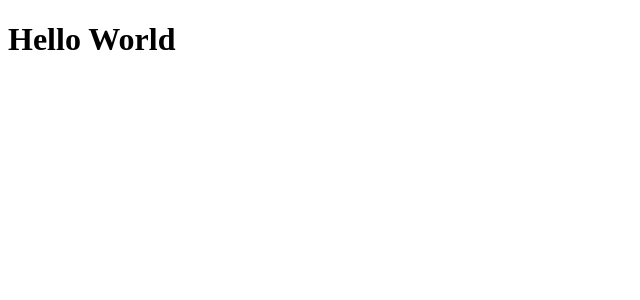
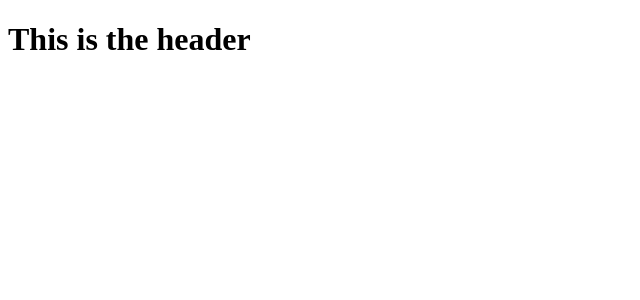
Before and after one commit to davirlima/coffee-delivery, a React (Vite) app: page / in a window 1280 px wide. Shown: the top 300 px of the page, without its empty margins (0-640 px from the left). Built offline with nearby package versions, Linux system fonts and the light colour scheme.

Commit message:
Rotas e Layout de Rotas com react-router

```diff
--- a/index.html
+++ b/index.html
@@ -2,7 +2,7 @@
 <html lang="en">
   <head>
     <meta charset="UTF-8" />
-    <link rel="icon" type="image/svg+xml" href="/src/assets/logo.svg" />
+    <!-- <link rel="icon" type="image/svg+xml" href="/src/assets/logo.svg" /> -->
     <meta name="viewport" content="width=device-width, initial-scale=1.0" />
     <title>Coffe Delivery</title>
   </head>
--- a/src/App.tsx
+++ b/src/App.tsx
@@ -1,7 +1,10 @@
+import { BrowserRouter } from "react-router-dom";
+import { Router } from "./Router";
+
 export function App() {
   return (
-    <div>
-      <h1>Hello World</h1>
-    </div>
+    <BrowserRouter>
+      <Router />
+    </BrowserRouter>
   );
 }
--- a/src/Router.tsx
+++ b/src/Router.tsx
@@ -1,9 +1,10 @@
 import { Route, Routes } from "react-router-dom";
+import { DeafultLayout } from "./pages/layouts/DefaultLayout";
 
 export function Router() {
   return (
     <Routes>
-      <Route path="/"></Route>
+      <Route path="/" element={<DeafultLayout />}></Route>
     </Routes>
   );
 }
--- /dev/null
+++ b/src/components/Header/index.tsx
@@ -0,0 +1,7 @@
+export function Header() {
+  return (
+    <div>
+      <h1>This is the header</h1>
+    </div>
+  );
+}
--- /dev/null
+++ b/src/pages/layouts/DefaultLayout.tsx
@@ -0,0 +1,11 @@
+import { Outlet } from "react-router-dom";
+import { Header } from "../../components/Header";
+
+export function DeafultLayout() {
+  return (
+    <>
+      <Header />
+      <Outlet />
+    </>
+  );
+}
```
Also changed, not shown: src/components/Header/styles.ts (added).
